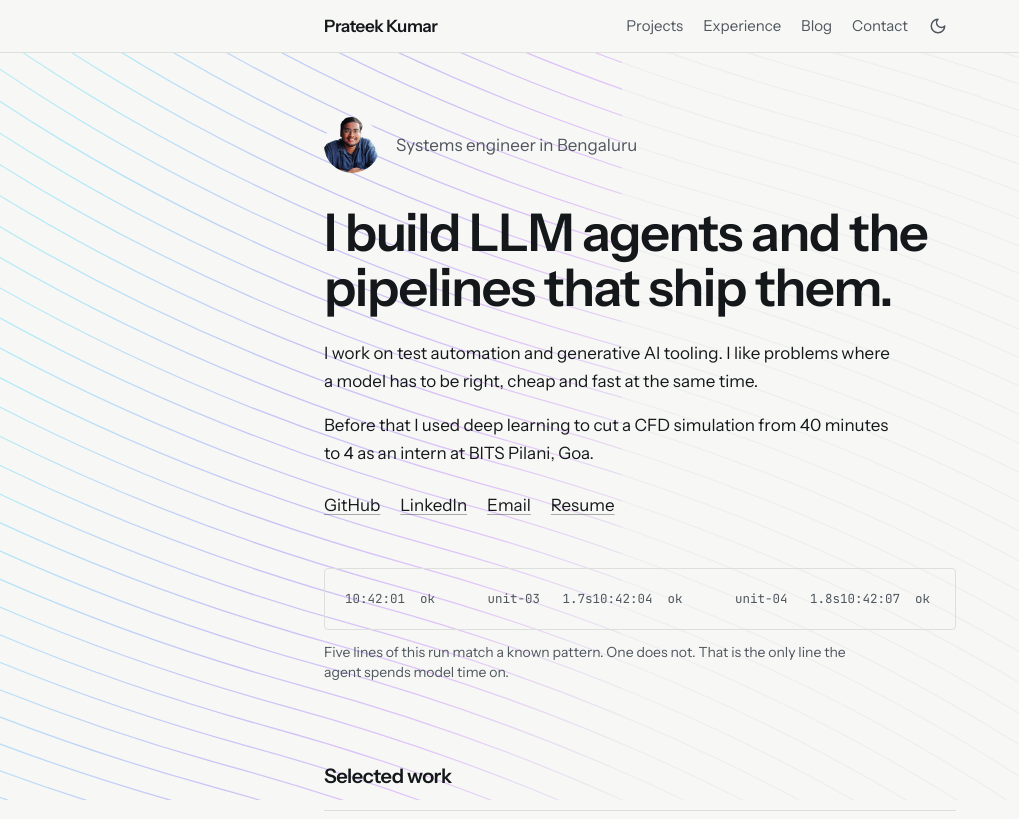
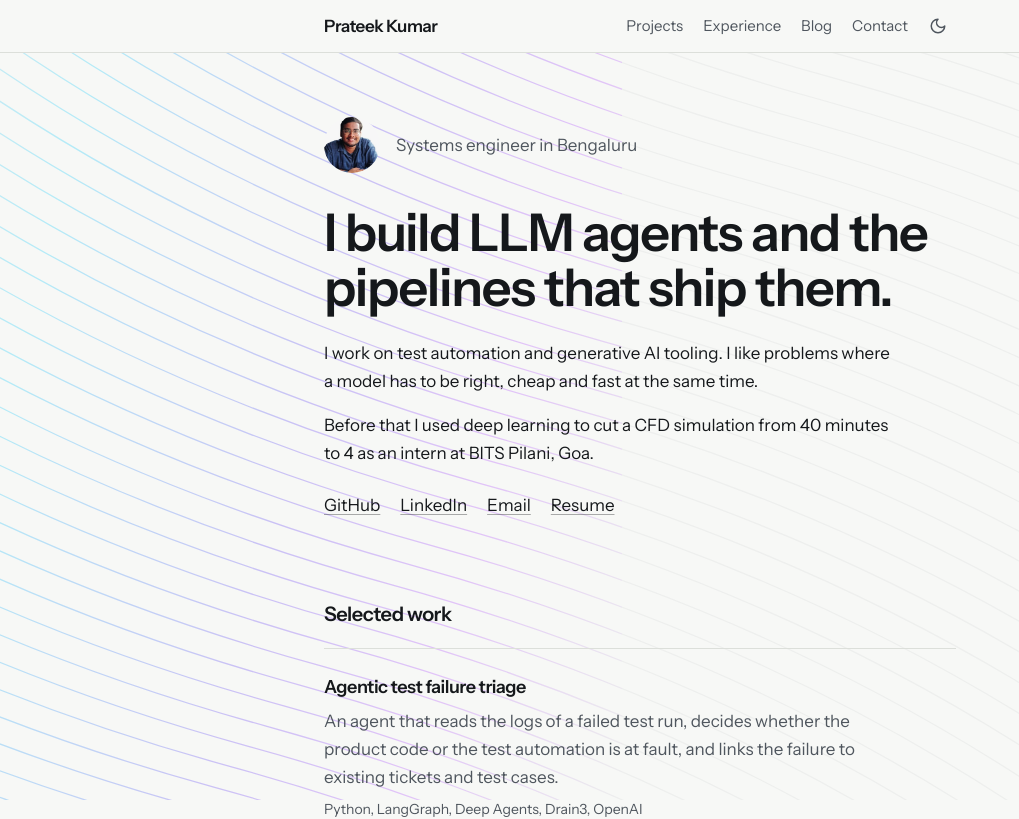
Before and after one commit to Prateekk02/portfolio, a Next.js app in the folder frontend/: page / in a window 1280 px wide. Shown: the top 819 px of the page, without its empty margins (0-1019 px from the left). Built offline with nearby package versions, Linux system fonts and the light colour scheme.

Commit message:
feat: remove the log excerpt from the home page

```diff
--- a/frontend/src/app/page.tsx
+++ b/frontend/src/app/page.tsx
@@ -1,5 +1,4 @@
 import Image from "next/image";
-import { LogExcerpt } from "@/components/site/LogExcerpt";
 import { ProjectList } from "@/components/site/ProjectList";
 import { Section } from "@/components/site/Section";
 import { TextLink } from "@/components/site/TextLink";
@@ -64,8 +63,6 @@ export default function HomePage() {
         </li>
       </ul>
 
-      <LogExcerpt />
-
       <Section id="work" title="Selected work">
         <ProjectList projects={featuredProjects} />
         <p className="mt-5">
--- a/frontend/src/components/site/LogExcerpt.tsx
+++ /dev/null
@@ -1,54 +0,0 @@
-import type { CSSProperties } from "react";
-
-interface LogLine {
-  time: string;
-  status: string;
-  unit: string;
-  took: string;
-  odd?: boolean;
-}
-
-// Illustrative data. Not taken from any real system.
-const LINES: LogLine[] = [
-  { time: "10:42:01", status: "ok", unit: "unit-03", took: "1.7s" },
-  { time: "10:42:04", status: "ok", unit: "unit-04", took: "1.8s" },
-  { time: "10:42:07", status: "ok", unit: "unit-05", took: "1.7s" },
-  { time: "10:42:10", status: "ok", unit: "unit-06", took: "1.9s" },
-  { time: "10:42:13", status: "timeout", unit: "unit-07", took: "30.0s", odd: true },
-  { time: "10:42:44", status: "ok", unit: "unit-08", took: "1.8s" },
-];
-
-const format = (l: LogLine) =>
-  `${l.time}  ${l.status.padEnd(7)}  ${l.unit}  ${l.took.padStart(5)}`;
-
-export function LogExcerpt() {
-  return (
-    <figure className="mt-12">
-      <div
-        role="region"
-        aria-label="Illustrative log excerpt"
-        tabIndex={0}
-        className="overflow-x-auto rounded-sm border border-line px-5 py-4"
-      >
-        <pre className="font-mono text-[12.5px] leading-7 text-ink-soft">
-          <code>
-            {LINES.map((line, i) => (
-              <span
-                key={line.time}
-                className={line.odd ? "log-line font-medium text-ink" : "log-line"}
-                data-odd={line.odd ? "" : undefined}
-                style={{ "--i": i } as CSSProperties}
-              >
-                {format(line)}
-              </span>
-            ))}
-          </code>
-        </pre>
-      </div>
-      <figcaption className="mt-3 max-w-[34rem] text-sm text-ink-soft">
-        Five lines of this run match a known pattern. One does not. That is the only line the
-        agent spends model time on.
-      </figcaption>
-    </figure>
-  );
-}
```
Also changed, not shown: 1 other file (tests, documents, lock files or other folders).
